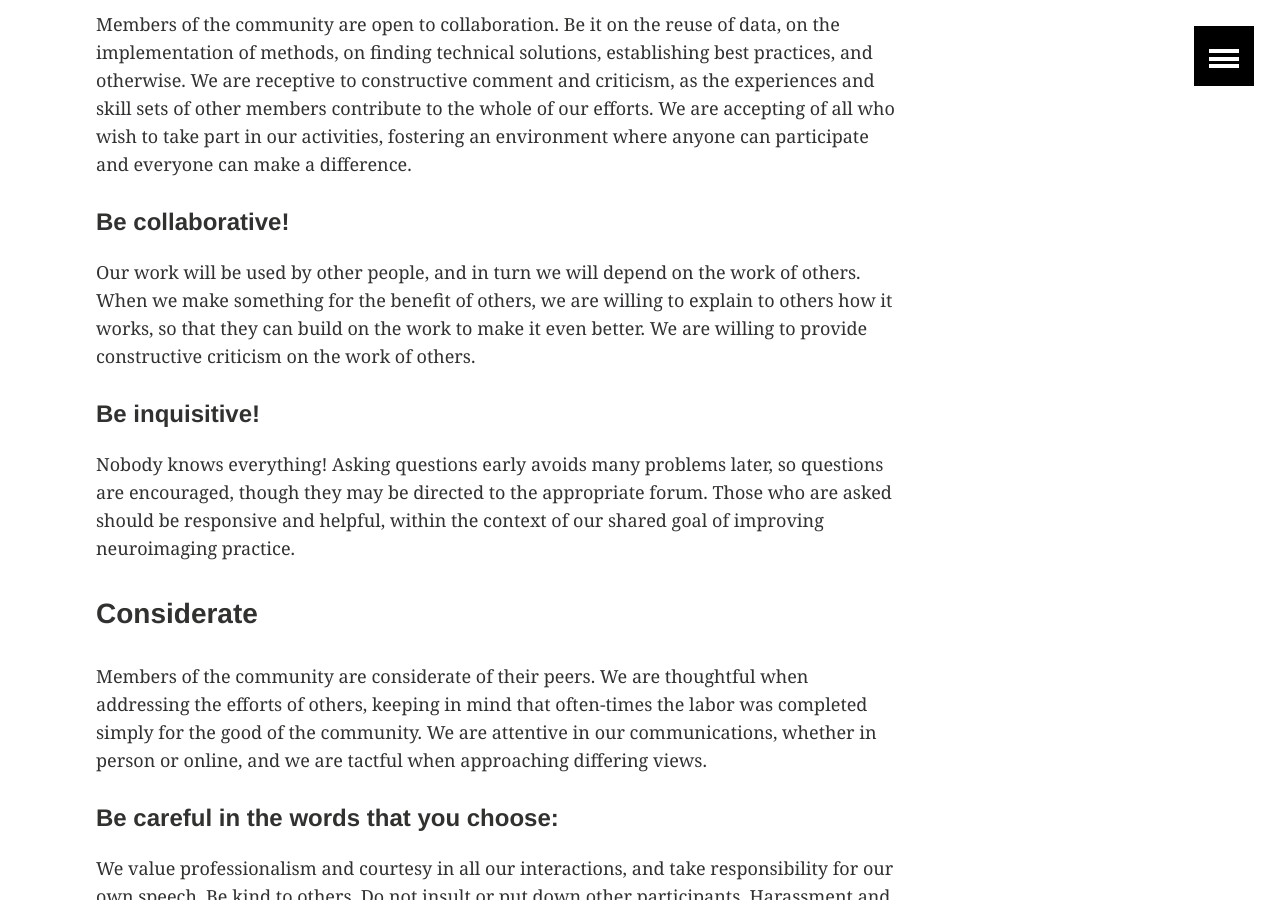
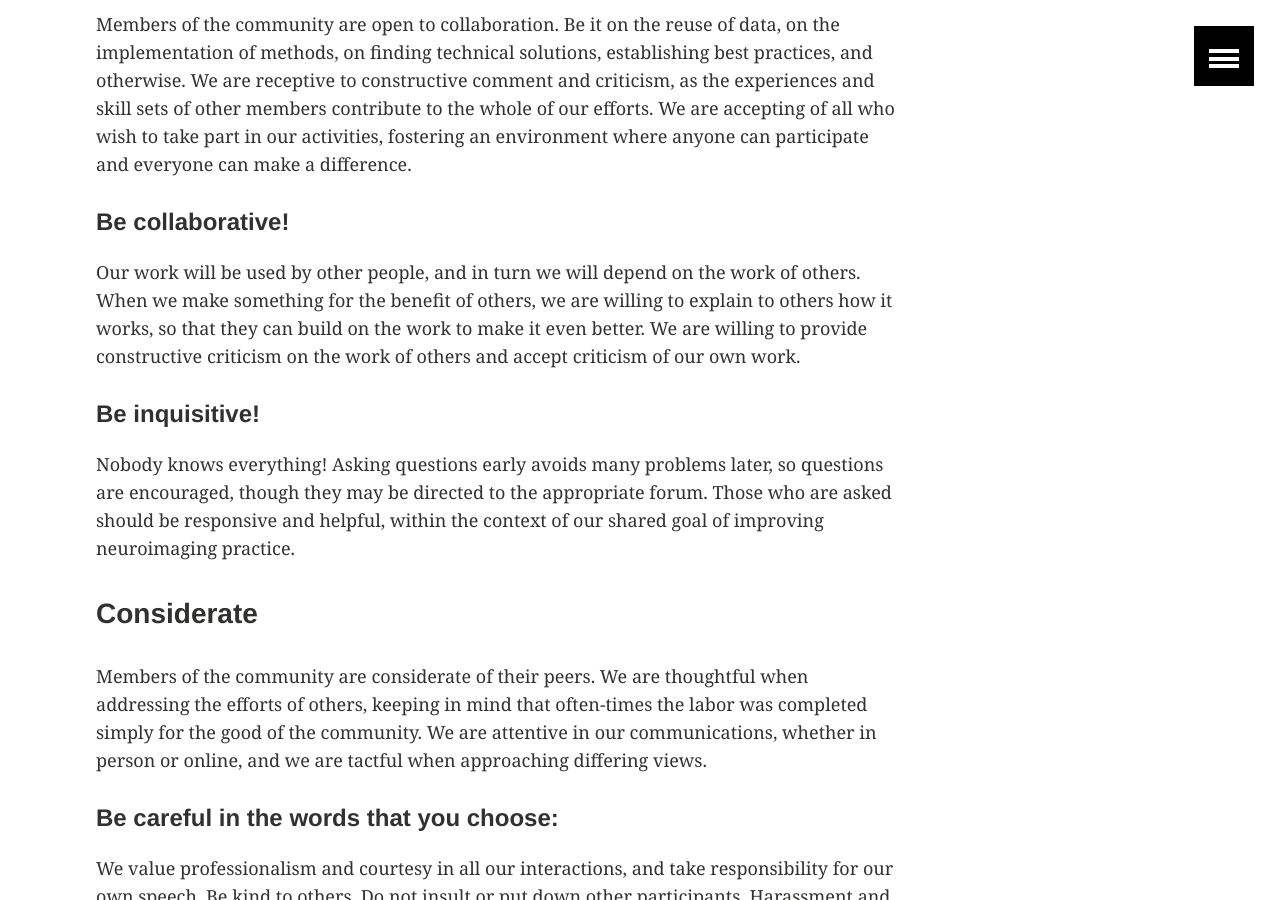
Before and after one commit to nipy/nipy.github.io, a Jekyll site: the page built from code-of-conduct/index.md, in a window 1280 px wide and 900 px high, scrolled down 868 px. Built offline with Jekyll 4.4.1, drawn with Linux system fonts in a browser that asks for light colours.

Commit message:
Criticsm is both provided and received.

```diff
--- a/code-of-conduct/index.md
+++ b/code-of-conduct/index.md
@@ -29,7 +29,7 @@
 
 #### Be collaborative!
 
-Our work will be used by other people, and in turn we will depend on the work of others. When we make something for the benefit of others, we are willing to explain to others how it works, so that they can build on the work to make it even better. We are willing to provide constructive criticism on the work of others.
+Our work will be used by other people, and in turn we will depend on the work of others. When we make something for the benefit of others, we are willing to explain to others how it works, so that they can build on the work to make it even better. We are willing to provide constructive criticism on the work of others and accept criticism of our own work.
 
 #### Be inquisitive!
 
```
